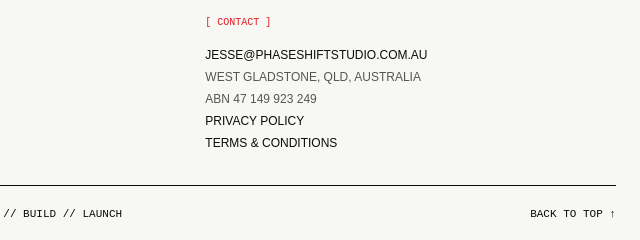
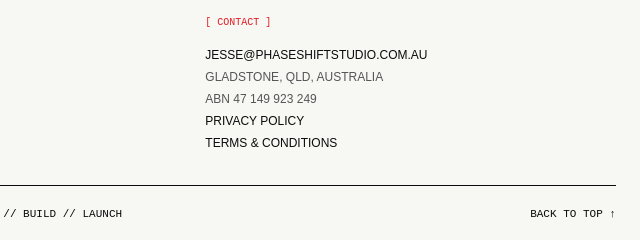
Before and after one commit to JE5S3/Phase-Shift-Studio, a plain HTML site: page index.html in a window 1280 px wide. Shown: the part 4695-4935 px from the top of the page, 640-1280 px from the left. Drawn offline with Linux system fonts and the light colour scheme.

Commit message:
Update index.html

```diff
--- a/index.html
+++ b/index.html
@@ -298,7 +298,7 @@
     <div class="footer-columns">
       <div><p>[ NAV ]</p><a href="#services">SERVICES</a><a href="#process">PROCESS</a><a href="#pricing">PRICING</a></div>
       <div><p>[ SERVICES ]</p><span>WEB DESIGN</span><span>APP DESIGN</span><span>UI / UX</span><span>DEVELOPMENT</span></div>
-      <div><p>[ CONTACT ]</p><a href="mailto:jesse@phaseshiftstudio.com.au">JESSE@PHASESHIFTSTUDIO.COM.AU</a><span>WEST GLADSTONE, QLD, AUSTRALIA</span><span>ABN 47 149 923 249</span><a href="privacy.html">PRIVACY POLICY</a><a href="terms.html">TERMS &amp; CONDITIONS</a></div>
+      <div><p>[ CONTACT ]</p><a href="mailto:jesse@phaseshiftstudio.com.au">JESSE@PHASESHIFTSTUDIO.COM.AU</a><span>GLADSTONE, QLD, AUSTRALIA</span><span>ABN 47 149 923 249</span><a href="privacy.html">PRIVACY POLICY</a><a href="terms.html">TERMS &amp; CONDITIONS</a></div>
     </div>
     <div class="footer-bottom"><span>© 2026 PHASE SHIFT STUDIO</span><span>DESIGN // BUILD // LAUNCH</span><a href="#top">BACK TO TOP ↑</a></div>
   </footer>
```
